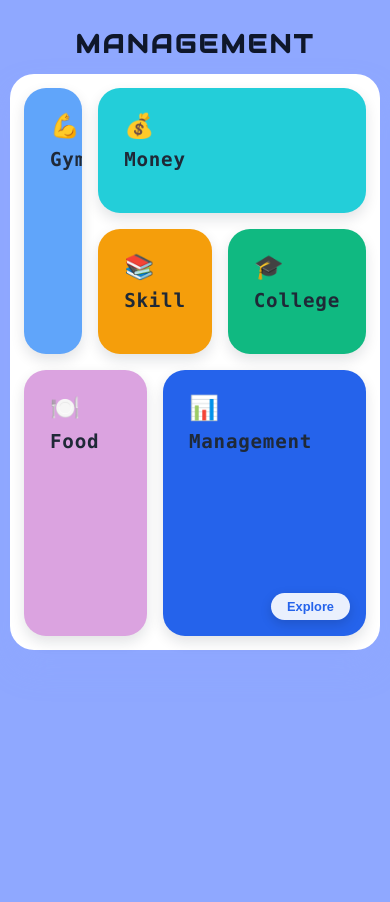
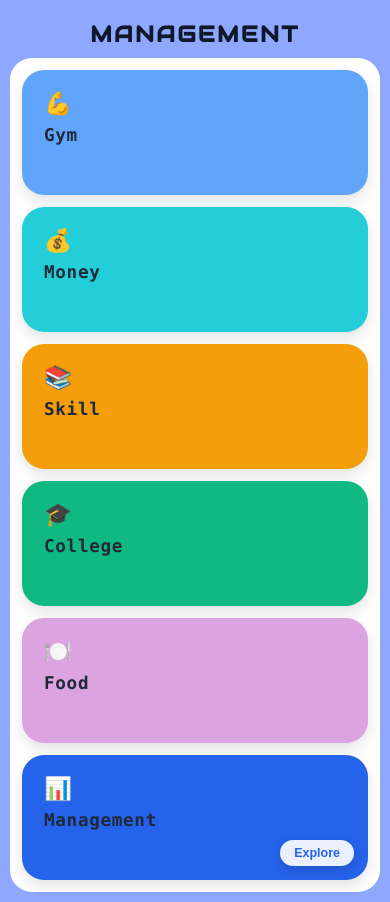
Before and after one commit to charancm16/bin, a plain HTML site: page index.html in a window 390 px wide. Before the commit the page ends 844 px from the top, so only its background shows below. Drawn offline with Linux system fonts and the light colour scheme.

Commit message:
Refactor index.html for better mobile responsiveness
Adjusted styles for mobile view and improved layout responsiveness.

```diff
--- a/index.html
+++ b/index.html
@@ -38,14 +38,14 @@
       flex-direction: column;
       justify-content: flex-start;
       align-items: center;
-      padding: 40px 10px 10px;
-      gap: 16px;
+      padding: 24px 10px 10px;   /* smaller top padding for mobile */
+      gap: 12px;
     }
 
-    /* Top middle heading in Audiowide */
+    /* Top middle title in Audiowide */
     .top-title {
       font-family: "Audiowide", sans-serif;
-      font-size: 2rem;
+      font-size: 1.8rem;
       letter-spacing: 0.12em;
       text-transform: uppercase;
       color: #0f172a;
@@ -179,45 +179,56 @@
       grid-row: 3 / span 2;
     }
 
+    /* Mobile view fix */
     @media (max-width: 768px) {
       body {
-        padding: 28px 10px 10px;
-        gap: 14px;
+        padding: 20px 10px 10px;
+        gap: 10px;
       }
 
       .top-title {
-        font-size: 1.6rem;
+        font-size: 1.4rem;      /* smaller so it doesn’t push down too much */
         letter-spacing: 0.1em;
       }
 
       .canvas {
-        padding: 14px;
-        border-radius: 24px;
+        padding: 12px;
+        border-radius: 22px;
       }
 
       .bento-grid {
-        grid-template-columns: 1fr;
+        grid-template-columns: 1fr;   /* stack boxes */
         grid-auto-rows: 125px;
-        gap: 16px;
+        gap: 12px;                    /* tighter gaps */
+      }
+
+      .box-rewards,
+      .box-manage,
+      .box-goals,
+      .box-lounges,
+      .box-strategy,
+      .box-apply {
+        grid-column: auto;
+        grid-row: auto;
       }
 
       .box {
-        padding: 24px 26px;
+        padding: 20px 22px;          /* slightly smaller padding */
       }
 
       .label {
-        font-size: 1.2rem;
+        font-size: 1.1rem;
       }
 
       .icon {
-        font-size: 1.5rem;
+        font-size: 1.4rem;
       }
 
       .management-btn {
-        bottom: 16px;
-        right: 16px;
-        padding: 6px 16px;
-        font-size: 0.8rem;
+        bottom: 14px;
+        right: 14px;
+        padding: 6px 14px;
+        font-size: 0.78rem;
       }
     }
   </style>
```
